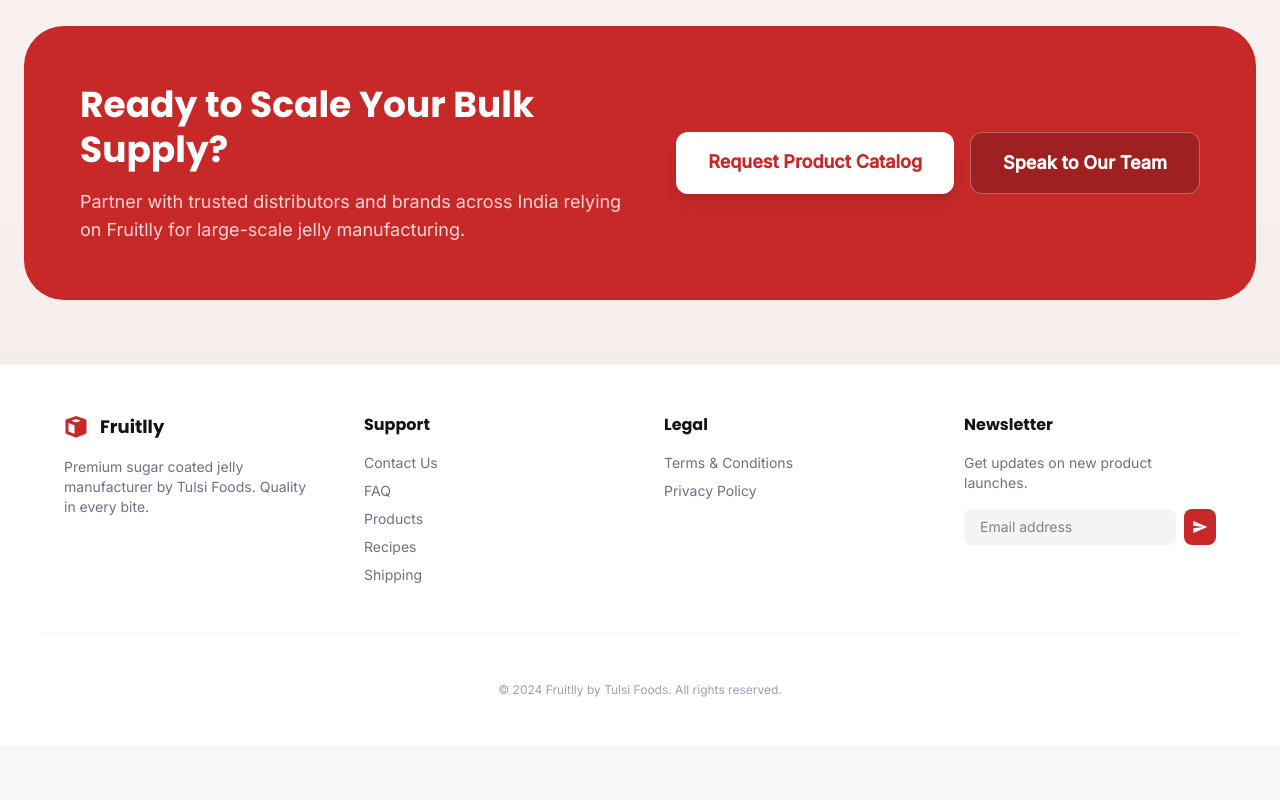
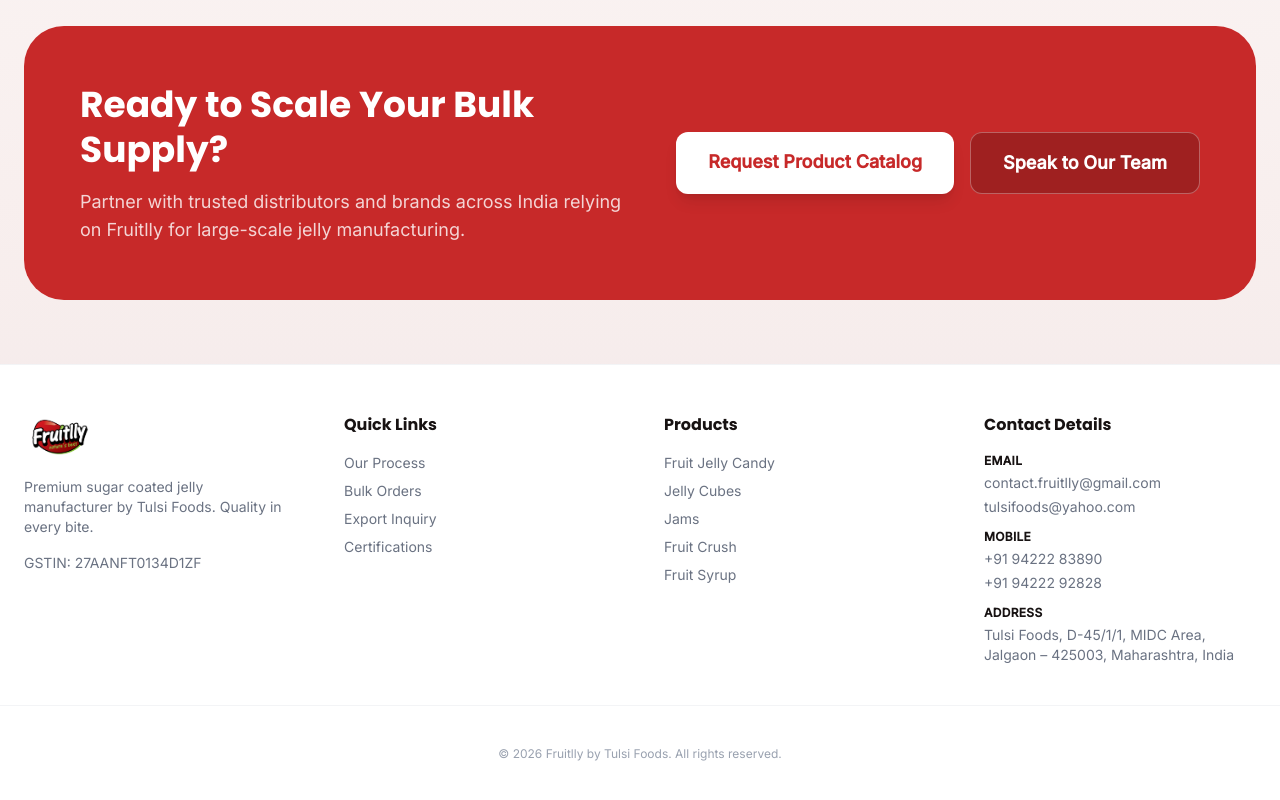
Before and after one commit to Darshan172003/Fruitlly, a React (Vite) app in the folder frontend/: page / in a window 1280 px wide. Shown: the part 2377-3177 px from the top of the page. Before the commit the page ends 3123 px from the top, so only its background shows below. Built offline with nearby package versions, Linux system fonts and the light colour scheme.

Commit message:
feat: Update Footer component with logo, links, and contact details; add vite-env.d.ts for environment variables

```diff
--- a/frontend/src/components/Footer.tsx
+++ b/frontend/src/components/Footer.tsx
@@ -1,54 +1,73 @@
 import React from 'react';
-import { MdSend } from 'react-icons/md';
 import { Link } from 'react-router-dom';
+import LogoImage from '../assets/Logo.png';
 
-const Footer = () => (
-  <footer className="bg-white py-12 border-t border-gray-100">
-    <div className="max-w-[1200px] mx-auto px-6 grid grid-cols-1 md:grid-cols-4 gap-12">
-      <div className="flex flex-col gap-4">
-        <div className="flex items-center gap-3">
-          <div className="size-6 text-primary">
-            <svg fill="none" viewBox="0 0 48 48" xmlns="http://www.w3.org/2000/svg">
-              <path clipRule="evenodd" d="M24 18.4228L42 11.475V34.3663C42 34.7796 41.7457 35.1504 41.3601 35.2992L24 42V18.4228Z" fill="currentColor" fillRule="evenodd"></path>
-              <path clipRule="evenodd" d="M24 8.18819L33.4123 11.574L24 15.2071L14.5877 11.574L24 8.18819ZM9 15.8487L21 20.4805V37.6263L9 32.9945V15.8487ZM27 37.6263V20.4805L39 15.8487V32.9945L27 37.6263ZM25.354 2.29885C24.4788 1.98402 23.5212 1.98402 22.646 2.29885L4.98454 8.65208C3.7939 9.08038 3 10.2097 3 11.475V34.3663C3 36.0196 4.01719 37.5026 5.55962 38.098L22.9197 44.7987C23.6149 45.0671 24.3851 45.0671 25.0803 44.7987L42.4404 38.098C43.9828 37.5026 45 36.0196 45 34.3663V11.475C45 10.2097 44.2061 9.08038 43.0155 8.65208L25.354 2.29885Z" fill="currentColor" fillRule="evenodd"></path>
-            </svg>
-          </div>
-          <h2 className="text-text-dark text-lg font-bold">Fruitlly</h2>
-        </div>
+const Footer = () => {
+  const CurrentYear = new Date().getFullYear();
+
+  return (
+  <footer className="bg-white py-10 sm:py-12 border-t border-gray-100">
+    <div className="max-w-7xl mx-auto px-4 sm:px-6 flex flex-col sm:flex-row sm:flex-wrap gap-10 sm:gap-12">
+      <div className="flex flex-col gap-4 w-full sm:w-[calc(50%-1.5rem)] lg:w-[calc(25%-2.25rem)]">
+        <Link to="/" className="inline-flex items-center">
+          <img
+            src={LogoImage}
+            alt="Fruitlly logo"
+            className="h-10 w-auto sm:h-12"
+            referrerPolicy="no-referrer"
+          />
+        </Link>
         <p className="text-sm text-gray-500">Premium sugar coated jelly manufacturer by Tulsi Foods. Quality in every bite.</p>
+        <p className="text-sm text-gray-500">GSTIN: 27AANFT0134D1ZF</p>
       </div>
-      <div className="flex flex-col gap-4">
-        <h4 className="font-bold">Support</h4>
+      <div className="flex flex-col gap-4 w-full sm:w-[calc(50%-1.5rem)] lg:w-[calc(25%-2.25rem)]">
+        <h4 className="font-bold">Quick Links</h4>
         <ul className="text-sm text-gray-500 space-y-2">
-          <li><Link to="/contact" className="hover:text-primary">Contact Us</Link></li>
-          <li><Link to="/faq" className="hover:text-primary">FAQ</Link></li>
-          <li><Link to="/products" className="hover:text-primary">Products</Link></li>
-          <li><Link to="/recipes" className="hover:text-primary">Recipes</Link></li>
-          <li><Link to="/shipping" className="hover:text-primary">Shipping</Link></li>
+          <li><Link to="/process" className="hover:text-primary">Our Process</Link></li>
+          <li><Link to="/bulk" className="hover:text-primary">Bulk Orders</Link></li>
+          <li><Link to="/export" className="hover:text-primary">Export Inquiry</Link></li>
+          <li><Link to="/certifications" className="hover:text-primary">Certifications</Link></li>
         </ul>
       </div>
-      <div className="flex flex-col gap-4">
-        <h4 className="font-bold">Legal</h4>
+      <div className="flex flex-col gap-4 w-full sm:w-[calc(50%-1.5rem)] lg:w-[calc(25%-2.25rem)]">
+        <h4 className="font-bold">Products</h4>
         <ul className="text-sm text-gray-500 space-y-2">
-          <li><Link to="/terms" className="hover:text-primary">Terms & Conditions</Link></li>
-          <li><Link to="/privacy" className="hover:text-primary">Privacy Policy</Link></li>
+          <li><Link to="/products/jelly-cubes" className="hover:text-primary">Fruit Jelly Candy</Link></li>
+          <li><Link to="/products/fruit-bites" className="hover:text-primary">Jelly Cubes</Link></li>
+          <li><Link to="/products/gummy-mixes" className="hover:text-primary">Jams</Link></li>
+          <li><Link to="/products/custom" className="hover:text-primary">Fruit Crush</Link></li>
+          <li><Link to="/products/custom" className="hover:text-primary">Fruit Syrup</Link></li>
         </ul>
       </div>
-      <div className="flex flex-col gap-4">
-        <h4 className="font-bold">Newsletter</h4>
-        <p className="text-sm text-gray-500">Get updates on new product launches.</p>
-        <div className="flex gap-2">
-          <input className="bg-gray-100 border-none rounded-lg px-4 py-2 text-sm w-full" placeholder="Email address" type="email"/>
-          <button className="bg-primary text-white p-2 rounded-lg">
-            <MdSend size={16} />
-          </button>
-        </div>
+      <div className="flex flex-col gap-4 w-full sm:w-[calc(50%-1.5rem)] lg:w-[calc(25%-2.25rem)]">
+        <h4 className="font-bold">Contact Details</h4>
+        <ul className="text-sm text-gray-500 space-y-3">
+          <li>
+            <span className="block text-xs font-semibold uppercase tracking-wide text-text-dark mb-1">Email</span>
+            <div className="flex flex-col gap-1">
+              <a href="mailto:contact.fruitlly@gmail.com" className="hover:text-primary break-all">contact.fruitlly@gmail.com</a>
+              <a href="mailto:tulsifoods@yahoo.com" className="hover:text-primary break-all">tulsifoods@yahoo.com</a>
+            </div>
+          </li>
+          <li>
+            <span className="block text-xs font-semibold uppercase tracking-wide text-text-dark mb-1">Mobile</span>
+            <div className="flex flex-col gap-1">
+              <a href="tel:+919422283890" className="hover:text-primary break-all">+91 94222 83890</a>
+              <a href="tel:+919422292828" className="hover:text-primary break-all">+91 94222 92828</a>
+            </div>
+          </li>
+          <li>
+            <span className="block text-xs font-semibold uppercase tracking-wide text-text-dark mb-1">Address</span>
+            <a href="https://maps.app.goo.gl/ycWrZgHxGRroWHCa8?g_st=aw" target="_blank" rel="noopener noreferrer" className="hover:text-primary break-all">Tulsi Foods, D-45/1/1, MIDC Area, <br /> Jalgaon – 425003, Maharashtra, India</a>
+          </li>
+        </ul>
       </div>
     </div>
-    <div className="max-w-[1200px] mx-auto px-6 pt-12 mt-12 border-t border-gray-100 text-center text-xs text-gray-400">
-      © 2024 Fruitlly by Tulsi Foods. All rights reserved.
+    <div className="max-w-7xl mx-auto px-4 sm:px-6 pt-10 mt-10 border-t border-gray-100 text-center text-xs text-gray-400">
+      © {CurrentYear} Fruitlly by Tulsi Foods. All rights reserved.
     </div>
   </footer>
-);
+  )
+};
 
 export default Footer;
```
Also changed, not shown: frontend/src/vite-env.d.ts (added, +11 -0 lines).
